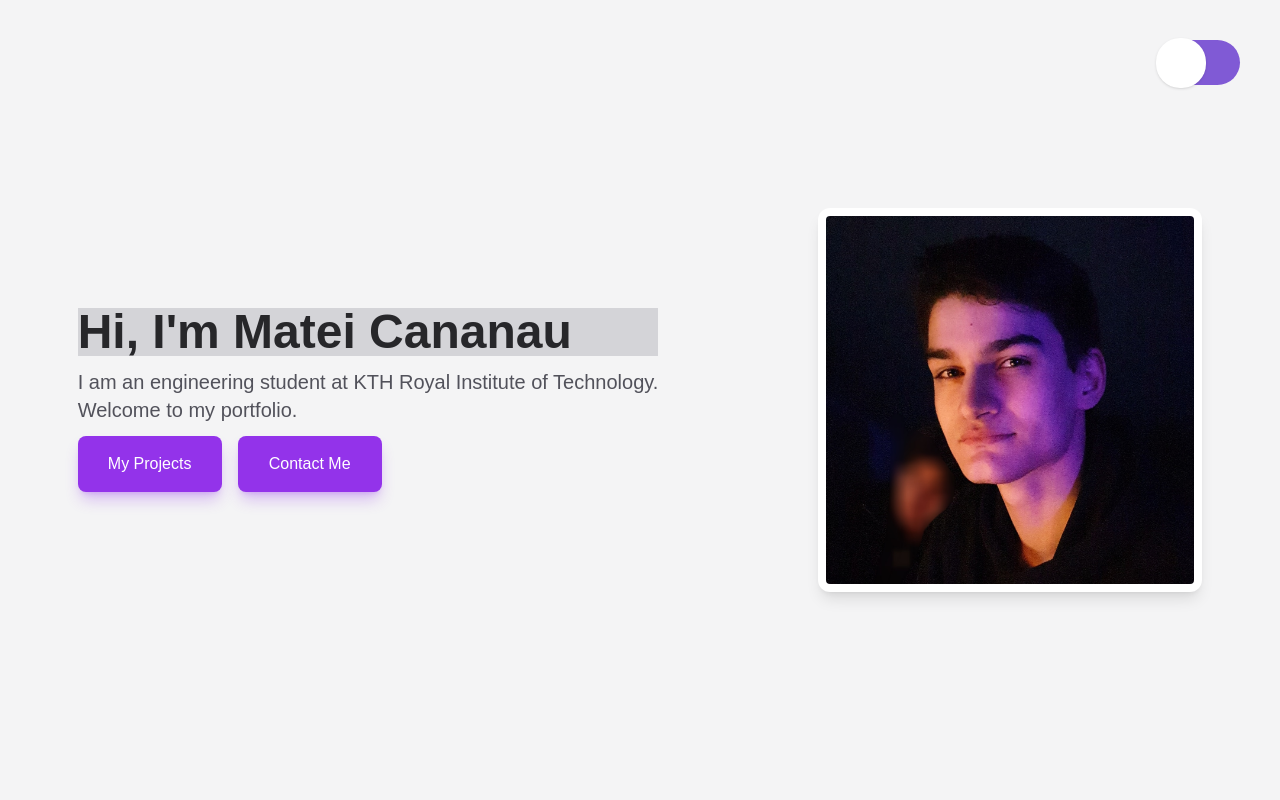
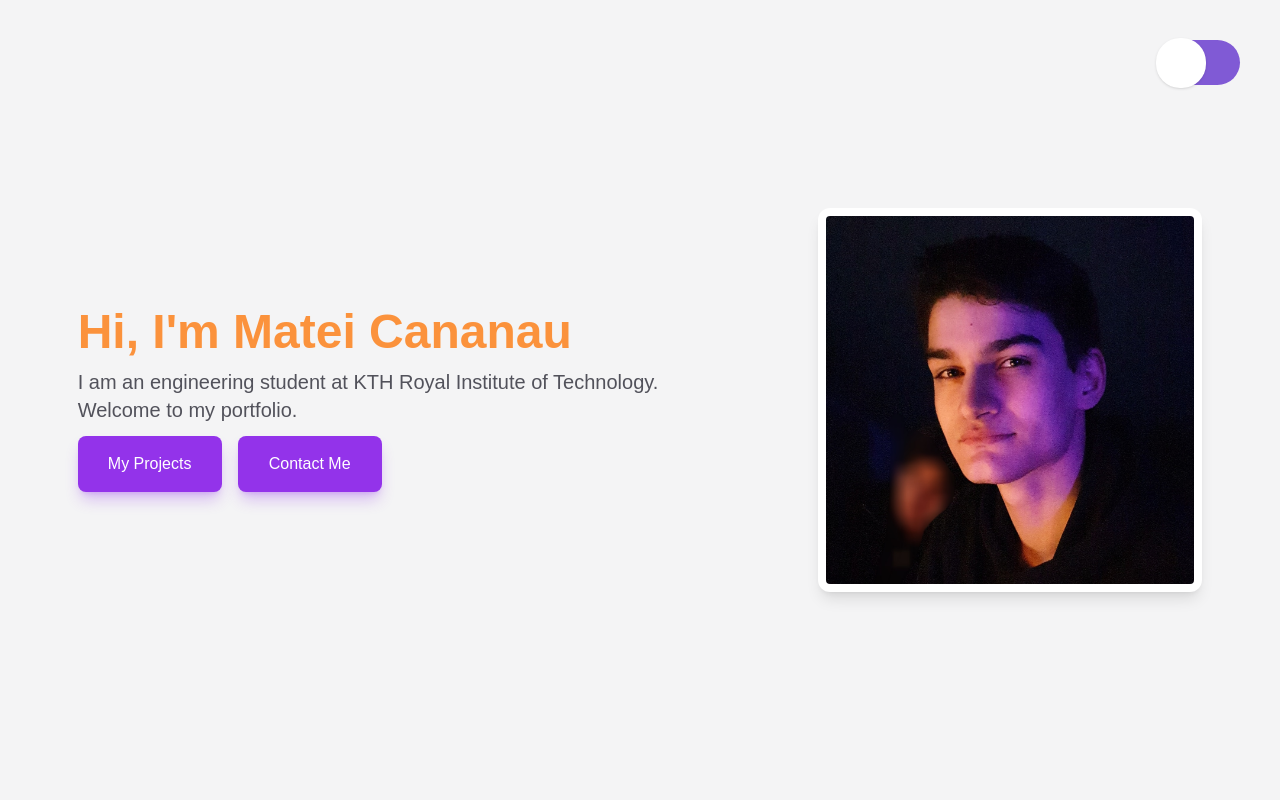
Before and after one commit to Matdrox/portfolio, a React (Create React App) app: page / in a window 1280 px wide. Shown: the top 800 px of the page. Built offline with nearby package versions, Linux system fonts and the light colour scheme.

Commit message:
Updated Landing Page Color

```diff
--- a/src/components/Page1.js
+++ b/src/components/Page1.js
@@ -9,7 +9,8 @@ const Page1 = ({ changePrimary }) => {
       <div style={{ flexDirection: 'column' }} className='space-y-3'>
       {/* ADD LOAD ANIMATION */}
       {/* SHOW THAT YOU HAVE TO SCROLL */}
-        <p className='bg-zinc-300 text-zinc-800 font-bold text-5xl'>
+        <p className='text-orange-400 font-bold text-5xl'>
+        {/* <p className='text-zinc-800 font-bold text-5xl'> */}
           Hi, I'm Matei Cananau
         </p>
         <p className='text-xl text-zinc-600'>
```
